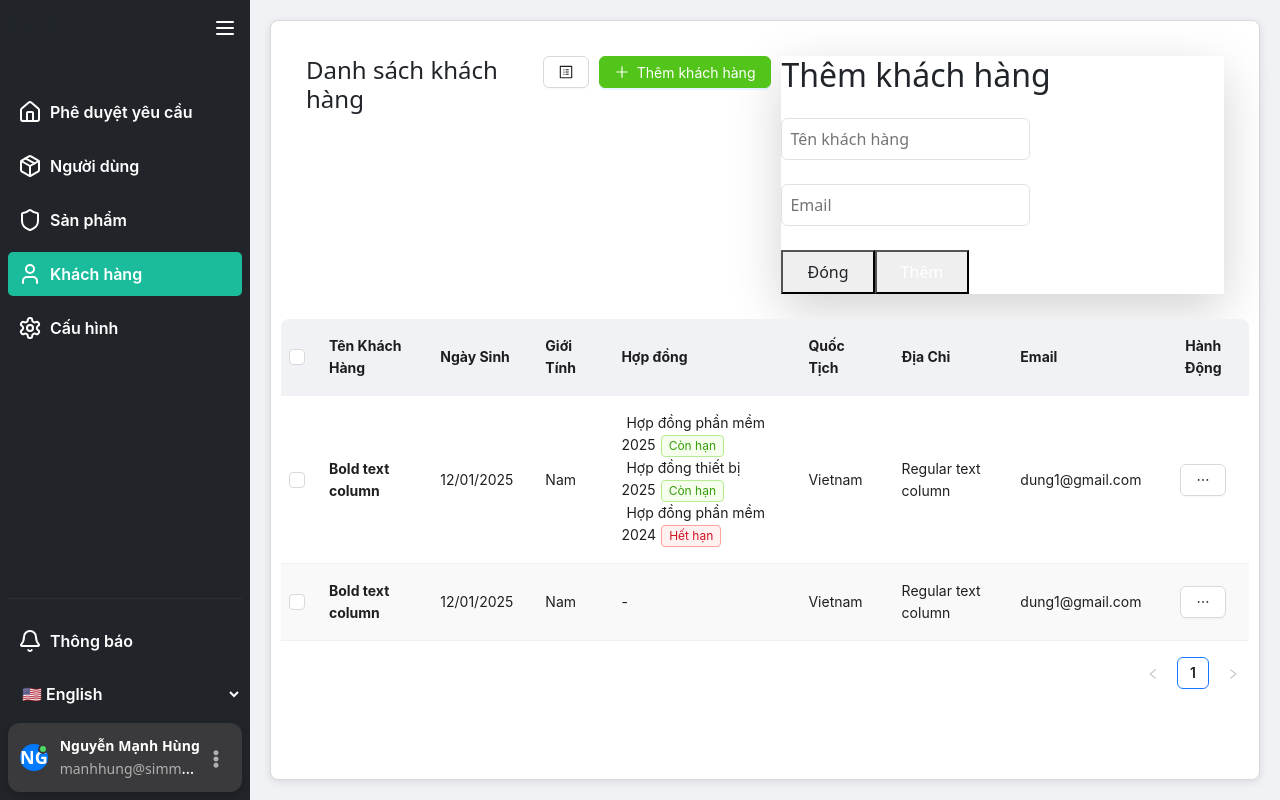
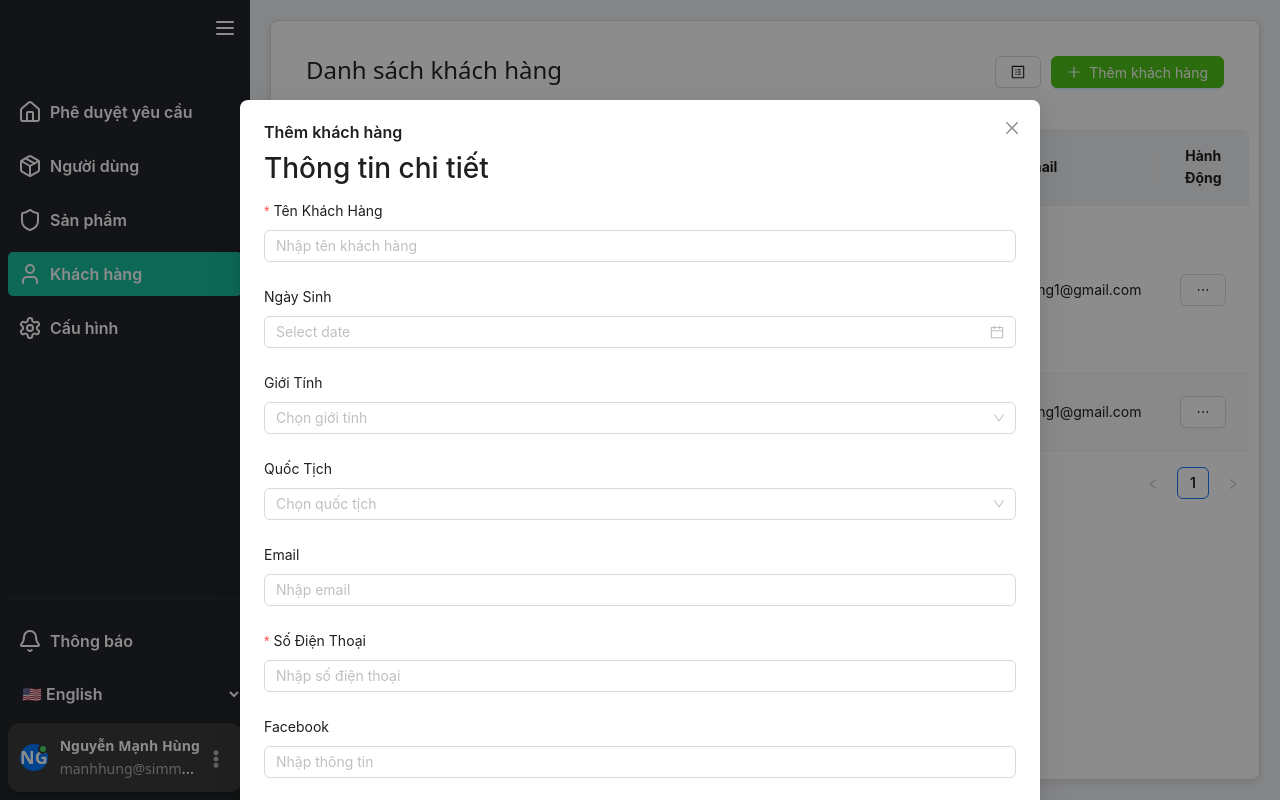
Before and after one commit to TinhNT852/erateq-admin-app, a React (Create React App) app: page /customers in a window 1280 px wide. Both pictures are taken after a click on the button "Thêm khách hàng". Built offline with nearby package versions, Linux system fonts and the light colour scheme.

Commit message:
thêm form thêm tài khoản

```diff
--- a/src/components/userlist/CustomerTable.css
+++ b/src/components/userlist/CustomerTable.css
@@ -15,7 +15,6 @@
     display: flex;
     margin: 25px;
 }
-
 .add-customer-btn {
     margin-bottom: 16px;
     background-color: #52c41a;
--- a/src/components/userlist/CustomerTable.jsx
+++ b/src/components/userlist/CustomerTable.jsx
@@ -94,7 +94,7 @@ const CustomerTable = () => {
             <Button type="primary" icon={<PlusOutlined />} className="add-customer-btn" onClick={() => setIsOpen(true)}>
                 Thêm khách hàng
             </Button>
-            {isOpen && <ModalForm closeModal={() => setIsOpen(false)} />}
+            {isOpen && <ModalForm visible={isOpen} onClose={() => setIsOpen(false)} />}
             </div>
         </div>
         <div className="table-user-list">
--- /dev/null
+++ b/src/components/userlist/form/ModalForm.css
@@ -0,0 +1,28 @@
+
+.form-container {
+    display: grid;
+    grid-template-columns: 1fr 1fr;
+    gap: 20px;
+  }
+
+  .full-width {
+    grid-column: span 2;
+  }
+
+  .ant-input,
+  .ant-select-selector,
+  .ant-picker {
+    border-radius: 8px;
+    height: 40px;
+  }
+
+  .ant-input-textarea {
+    border-radius: 8px;
+  }
+
+  .form-actions {
+    display: flex;
+    justify-content: flex-end;
+    gap: 10px;
+    margin-top: 10px;
+  }
--- a/src/components/userlist/form/ModalForm.jsx
+++ b/src/components/userlist/form/ModalForm.jsx
@@ -1,37 +1,108 @@
+import { Button, DatePicker, Form, Input, Modal, Select } from 'antd';
 import React from 'react';
 
-function ModalForm({ closeModal }) {
+const { Option } = Select;
+
+function ModalForm({ visible, onClose }) {
+    const [form] = Form.useForm();
+
+    const onFinish = (values) => {
+    console.log("Dữ liệu nhập:", values);
+  };
+
     return (
-      <div className="fixed inset-0 bg-black bg-opacity-50 flex justify-center items-center">
-        <div className="bg-white p-6 rounded-lg shadow-lg w-[600px]">
-          <h2 className="text-xl font-semibold mb-4">Thêm khách hàng</h2>
+    <Modal title="Thêm khách hàng" open={visible} onCancel={onClose} footer={null} width={800}>
+      <Form form={form} layout="vertical" onFinish={onFinish}>
+        <h3>Thông tin chi tiết</h3>
+        <div className="form-container">
+          <Form.Item name="name" label="Tên Khách Hàng" rules={[{ required: true, message: "Vui lòng nhập tên khách hàng!" }]}>
+            <Input placeholder="Nhập tên khách hàng" />
+          </Form.Item>
 
-          <input
-            type="text"
-            placeholder="Tên khách hàng"
-            className="w-full p-2 border rounded mb-4"
-          />
+          <Form.Item name="dob" label="Ngày Sinh">
+            <DatePicker style={{ width: "100%" }} />
+          </Form.Item>
 
-          <input
-            type="email"
-            placeholder="Email"
-            className="w-full p-2 border rounded mb-4"
-          />
+          <Form.Item name="gender" label="Giới Tính">
+            <Select placeholder="Chọn giới tính">
+              <Option value="male">Nam</Option>
+              <Option value="female">Nữ</Option>
+            </Select>
+          </Form.Item>
 
-          <div className="flex justify-end gap-2">
-            <button
-              onClick={closeModal}
-              className="px-4 py-2 bg-gray-300 rounded-md"
-            >
-              Đóng
-            </button>
-            <button className="px-4 py-2 bg-green-500 text-white rounded-md">
-              Thêm
-            </button>
-          </div>
+          <Form.Item name="nationality" label="Quốc Tịch">
+            <Select placeholder="Chọn quốc tịch">
+              <Option value="vn">Việt Nam</Option>
+              <Option value="us">Mỹ</Option>
+            </Select>
+          </Form.Item>
+
+          <Form.Item name="email" label="Email" rules={[{ type: "email", message: "Email không hợp lệ!" }]}>
+            <Input placeholder="Nhập email" />
+          </Form.Item>
+
+          <Form.Item name="phone" label="Số Điện Thoại" rules={[{ required: true, message: "Vui lòng nhập số điện thoại!" }]}>
+            <Input placeholder="Nhập số điện thoại" />
+          </Form.Item>
+
+          <Form.Item name="facebook" label="Facebook">
+            <Input placeholder="Nhập thông tin" />
+          </Form.Item>
+
+          <Form.Item name="zalo" label="Zalo">
+            <Input placeholder="Nhập thông tin" />
+          </Form.Item>
+
+          <Form.Item name="idType" label="Loại giấy tờ">
+            <Select placeholder="Chọn loại giấy tờ">
+              <Option value="cccd">CCCD</Option>
+              <Option value="passport">Hộ chiếu</Option>
+            </Select>
+          </Form.Item>
+
+          <Form.Item name="idNumber" label="Số Giấy Tờ">
+            <Input placeholder="Nhập số giấy tờ" />
+          </Form.Item>
+
+          <Form.Item name="bankInfo" label="Thông tin ngân hàng">
+            <Input placeholder="Nhập thông tin" />
+          </Form.Item>
+
+          <Form.Item name="address" label="Địa Chỉ" className="full-width">
+            <Input.TextArea placeholder="Nhập địa chỉ" rows={2} />
+          </Form.Item>
         </div>
-      </div>
-    );
-  }
+
+        <h3>Thông tin công ty</h3>
+        <div className="form-container">
+          <Form.Item name="companyName" label="Tên Công Ty">
+            <Input placeholder="Nhập tên công ty" />
+          </Form.Item>
+
+          <Form.Item name="companyPhone" label="Số Điện Thoại Công Ty">
+            <Input placeholder="Nhập số điện thoại" />
+          </Form.Item>
+
+          <Form.Item name="companyEmail" label="Email Công Ty">
+            <Input placeholder="Nhập email công ty" />
+          </Form.Item>
+
+          <Form.Item name="companyAddress" label="Địa Chỉ Công Ty">
+            <Input placeholder="Nhập địa chỉ" />
+          </Form.Item>
+        </div>
+
+        <Form.Item name="notes" label="Ghi Chú Thay Đổi" className="full-width">
+          <Input.TextArea placeholder="Nhập ghi chú" rows={2} />
+        </Form.Item>
+
+        <div className="form-actions">
+          <Button onClick={onClose}>Đóng</Button>
+          <Button type="primary" htmlType="submit">Thêm phiên bản</Button>
+        </div>
+      </Form>
+    </Modal>
+  );
+};
 
   export default ModalForm;
```
